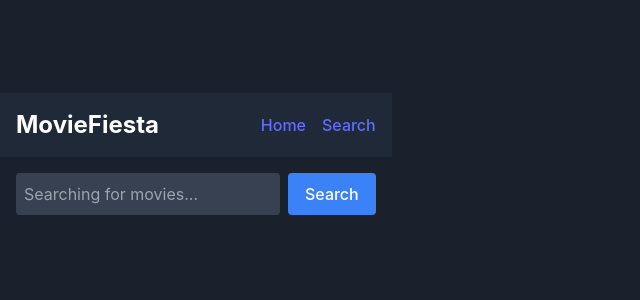
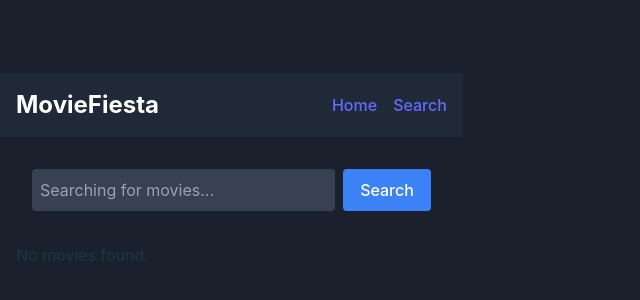
Before and after one commit to roaabbass/MovieFiesta_alx, a React (Vite) app: page /search in a window 1280 px wide. Shown: the part 222-522 px from the top of the page, without its empty margins (0-640 px from the left). Built offline with nearby package versions, Linux system fonts and the light colour scheme.

Commit message:
the results found from search

```diff
--- a/src/pages/SearchPage.jsx
+++ b/src/pages/SearchPage.jsx
@@ -1,22 +1,24 @@
+// src/pages/SearchPage.jsx
 import { useState } from 'react';
-import { fetchMovies } from '../api';
 import SearchBar from '../components/SearchBar';
 import MovieCard from '../components/MovieCard';
 
 const SearchPage = () => {
   const [movies, setMovies] = useState([]);
-
-  const handleSearch = (query) => {
-    fetchMovies(query).then(setMovies);
-  };
+  const [error, setError] = useState("");
 
   return (
-    <div>
-      <SearchBar onSearch={handleSearch} />
-      <div className="grid grid-cols-2 gap-4 p-4">
-        {movies.map((movie) => (
-          <MovieCard key={movie.imdbID} movie={movie} onClick={() => {}} />
-        ))}
+    <div className="container mx-auto p-4">
+      <SearchBar setMovies={setMovies} setError={setError} />
+      {error && <div className="text-red-500">{error}</div>}
+      <div className="grid grid-cols-1 md:grid-cols-2 lg:grid-cols-3 gap-4 mt-4">
+        {movies.length > 0 ? (
+          movies.map(movie => (
+            <MovieCard key={movie.imdbID} movie={movie} />
+          ))
+        ) : (
+          <div>No movies found.</div>
+        )}
       </div>
     </div>
   );
```
